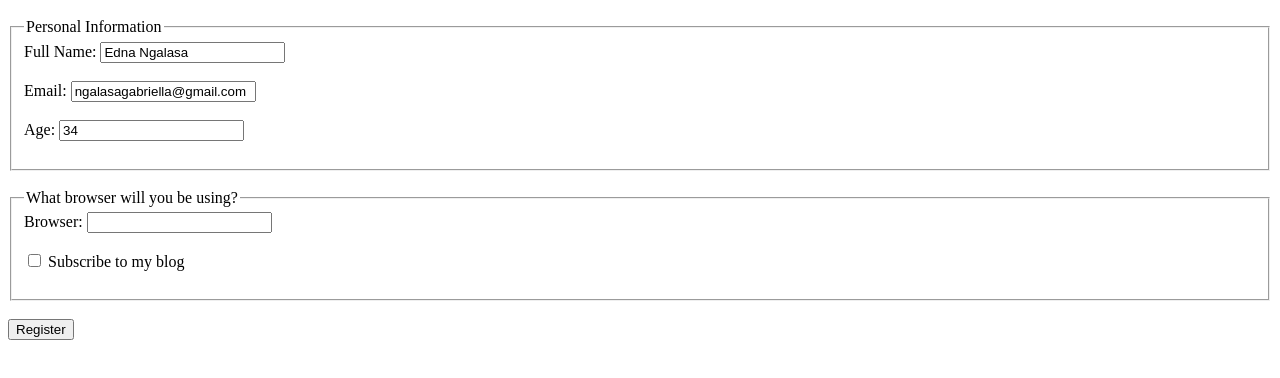
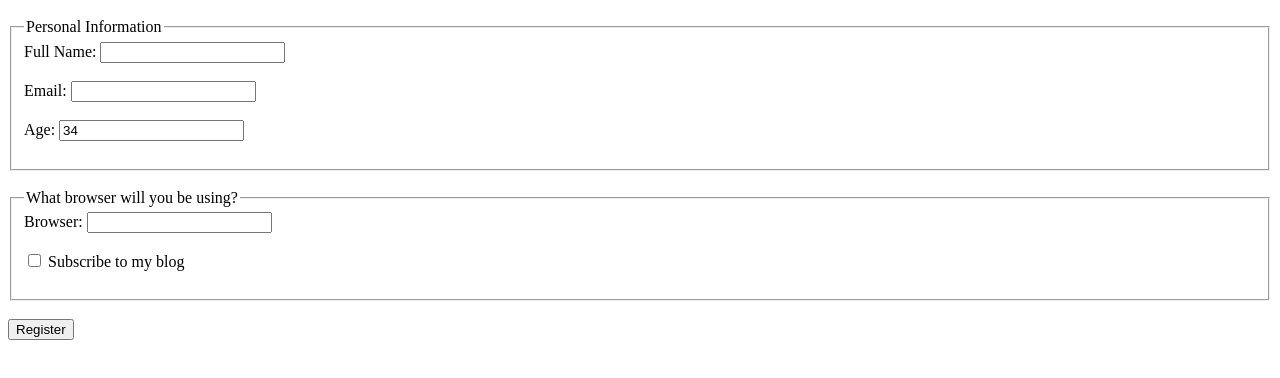
Before and after one commit to SydneyTsuma/News-Website-, a plain HTML site: page index.html in a window 1280 px wide. Shown: the part 224-602 px from the top of the page. Drawn offline with Linux system fonts and the light colour scheme.

Commit message:
Update index.html

```diff
--- a/index.html
+++ b/index.html
@@ -33,10 +33,10 @@
       <legend>Personal Information</legend>
 
       <label for="fullname">Full Name:</label>
-      <input type="text" id="fullname" name="fullname" value="Edna Ngalasa"><br><br>
+      <input type="text" id="fullname" name="fullname" value=""><br><br>
 
       <label for="email">Email:</label>
-      <input type="email" id="email" name="email" value="ngalasagabriella@gmail.com"><br><br>
+      <input type="email" id="email" name="email" value=""><br><br>
 
       <label for="age">Age:</label>
       <input type="number" id="age" name="age" value="34"><br><br>
```
